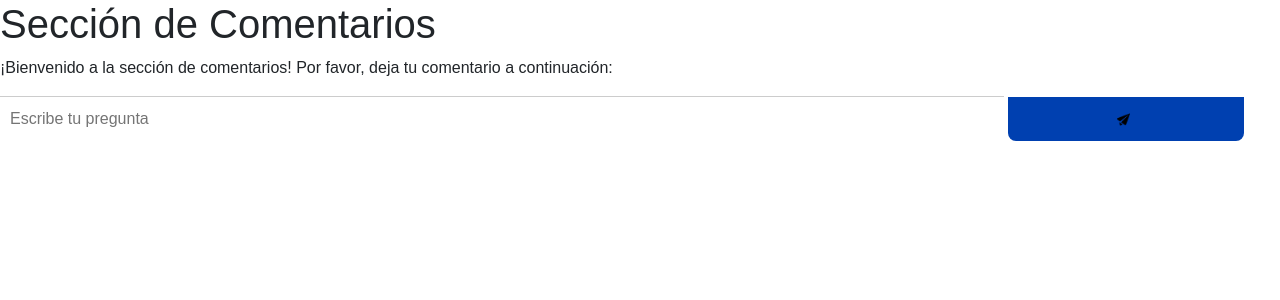
After one commit to juanHernandezG/proy-chatbot, a Django app: page /chatbot/mostrar_comentarios/ in a window 1280 px wide. The commit adds this page. Shown: the top 300 px of the page. Run offline with Django 4.2, Linux system fonts and the light colour scheme; parts of the project's set-up code (start-up, migrations or seed data) failed here and were passed over; some libraries are stand-ins or nearby versions.

Commit message:
ventana comentarios

```diff
--- a/chatbot_app/static/css/estilo.css
+++ b/chatbot_app/static/css/estilo.css
@@ -98,7 +98,7 @@ body {
 }
 
 .box-header.with-border {
-    border-bottom: 1px solid #f4f4f4;
+    border-bottom: 1px solid #f2cc0c;
 }
 
 .box-header>.fa, .box-header>.glyphicon, .box-header>.ion, .box-header .box-title {
@@ -134,7 +134,7 @@ body {
     padding: 5px;
     font-size: 12px;
     background: transparent;
-    color: #97a0b3;
+    color: #080808;
 }
 
 .btn {
@@ -178,6 +178,7 @@ body {
     box-sizing: border-box;
 }
 
+
 /* Estilos para pantallas pequeñas (hasta 600px) */
 @media only screen and (max-width: 600px) {
     #chat-container {
--- /dev/null
+++ b/chatbot_app/templates/chatbot/comentarios.html
@@ -0,0 +1,114 @@
+{% load static %}
+<!DOCTYPE html>
+<html lang="es">
+<head>
+    <meta charset="UTF-8">
+    <title>Sección de Comentarios</title>
+    <link href="https://cdn.jsdelivr.net/npm/bootstrap@5.3.2/dist/css/bootstrap.min.css" rel="stylesheet" integrity="sha384-T3c6CoIi6uLrA9TneNEoa7RxnatzjcDSCmG1MXxSR1GAsXEV/Dwwykc2MPK8M2HN" crossorigin="anonymous">
+    <link rel="stylesheet" href="https://use.fontawesome.com/releases/v5.8.1/css/all.css" integrity="sha384-50oBUHEmvpQ+1lW4y57PTFmhCaXp0ML5d60M1M7uH2+nqUivzIebhndOJK28anvf" crossorigin="anonymous">
+    <style>
+        body {
+            font-family: Arial, sans-serif;
+        }
+
+        #comment-form {
+            width: 300px;
+            margin: 0 auto;
+            display: flex; /* Utilizamos flexbox para el contenedor del formulario */
+            flex-direction: column; /* Dirección de los elementos: de arriba a abajo */
+        }
+
+        #user-input {
+            padding: 10px;
+            box-sizing: border-box;
+            border: 1px solid #ccc;
+            outline: none;
+            margin-bottom: 10px; /* Espaciado inferior para separar del botón */
+        }
+
+        #submit-comment {
+            width: 80px; /* Ancho fijo para el botón */
+            padding: 10px;
+            box-sizing: border-box;
+            background-color: #0040B0;
+            color: white;
+            border: none;
+            border-radius: 5px;
+            cursor: pointer;
+        }
+
+        #submit-comment:hover {
+            background-color: #003580; /* Cambiar el color al pasar el mouse sobre el botón */
+        }
+
+        #user-input {
+            width: calc(80% - 20px); /* El campo de entrada ocupa el 75% del ancho */
+            padding: 10px;
+            box-sizing: border-box;
+            border: none;
+            border-top: 1px solid #ccc;
+            outline: none;
+            display: inline-block; /* Hacer que el campo de entrada sea en línea */
+        }
+
+        #send-button {
+            width: calc(20% - 20px); /* El botón ocupa el 25% del ancho */
+            padding: 10px;
+            box-sizing: border-box;
+            background-color: #0040B0;
+            color: white;
+            border: none;
+            border-radius: 0 0 8px 8px;
+            cursor: pointer;
+            display: inline-block; /* Hacer que el botón sea en línea */
+        }
+
+        #send-button img {
+            width: 13px; /* Tamaño específico para la imagen del botón */
+            height: 13px;
+            margin-right: 5px; /* Espaciado entre la imagen y el texto (si hay) */
+        }
+
+        #cuerpo{
+            height: 400px;
+            overflow-y: scroll;
+            padding: 10px;
+            background-color: #d3d3d3;
+        }
+
+        #back-to-chat {
+            margin-top: 20px; /* Espacio superior para separar del formulario */
+            text-align: center; /* Centrar el botón */
+        }
+
+        #back-to-chat button {
+            padding: 8px 16px;
+            background-color: #ccc;
+            border: none;
+            border-radius: 5px;
+            cursor: pointer;
+        }
+
+        #back-to-chat button:hover {
+            background-color: #bbb; /* Cambiar el color al pasar el mouse sobre el botón */
+        }
+    </style>
+</head>
+<body>
+
+    <h1>Sección de Comentarios</h1>
+    <p>¡Bienvenido a la sección de comentarios! Por favor, deja tu comentario a continuación:</p>
+    <footer>
+        <input type="text" id="user-input" placeholder="Escribe tu pregunta">
+        <button id="send-button">
+            <img src="{% static 'img/botonSend.png' %}" alt="Enviar">
+        </button>
+    </footer>
+
+
+    <!-- Scripts necesarios (por ejemplo, jQuery si es necesario) -->
+    <script src="https://code.jquery.com/jquery-3.6.4.min.js"></script>
+    <script>
+    </script>
+</body>
+</html>
--- a/chatbot_app/urls.py
+++ b/chatbot_app/urls.py
@@ -5,5 +5,6 @@ from . import views
 
 urlpatterns = [
     path('', chatbot_view, name='chatbot_view'),
-    path('mostrar_instructivo/', views.mostrar_instructivo, name='mostrar_instructivo')
+    path('mostrar_instructivo/', views.mostrar_instructivo, name='mostrar_instructivo'),
+    path('mostrar_comentarios/', views.mostrar_comentarios, name='mostrar_comentarios'),
 ]
--- a/chatbot_app/views.py
+++ b/chatbot_app/views.py
@@ -19,3 +19,6 @@ def chatbot_view(request):
 
 def mostrar_instructivo(request):
     return render(request, 'chatbot/instructivo.html')
+
+def mostrar_comentarios(request):
+    return render(request, 'chatbot/comentarios.html')
```
Also changed, not shown: chatbot_app/static/js/codigo.js (added, +89 -0 lines), chatbot_app/templates/chatbot/chatbot.html (+37 -3 lines).
